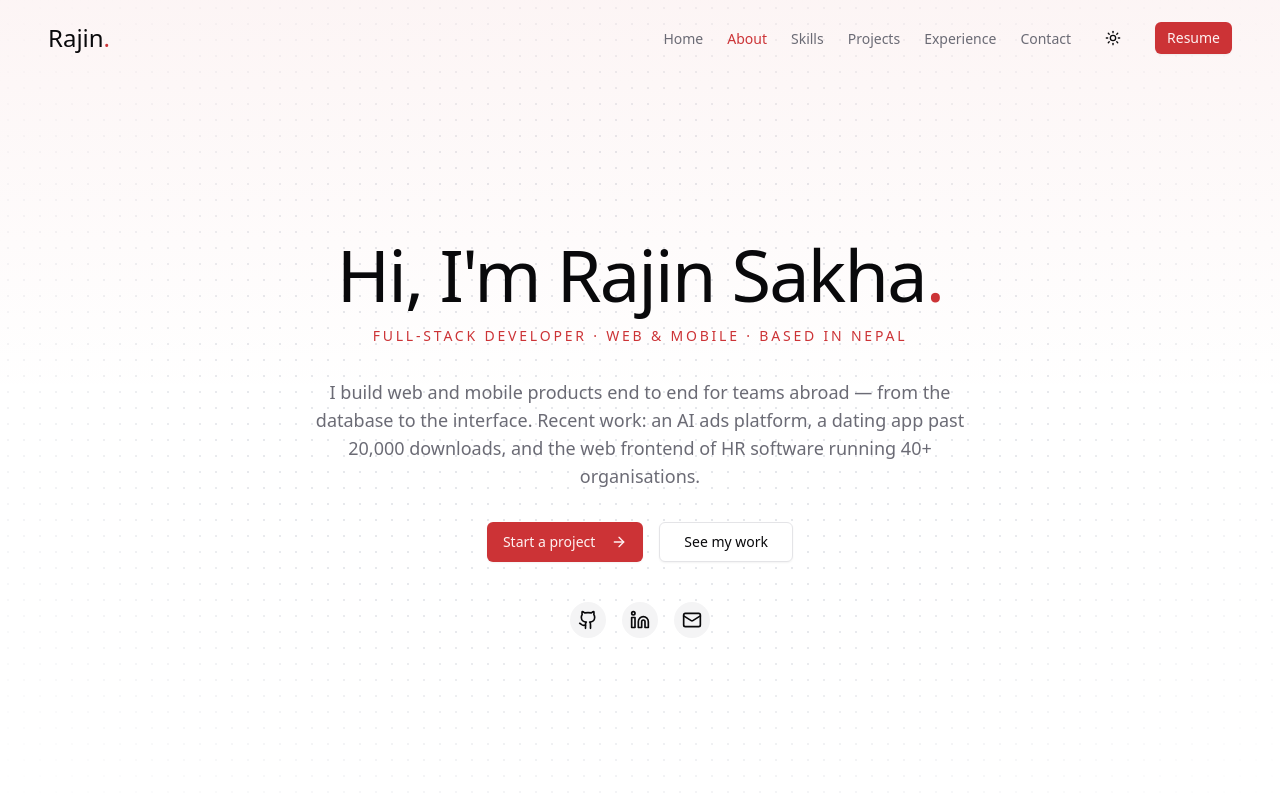
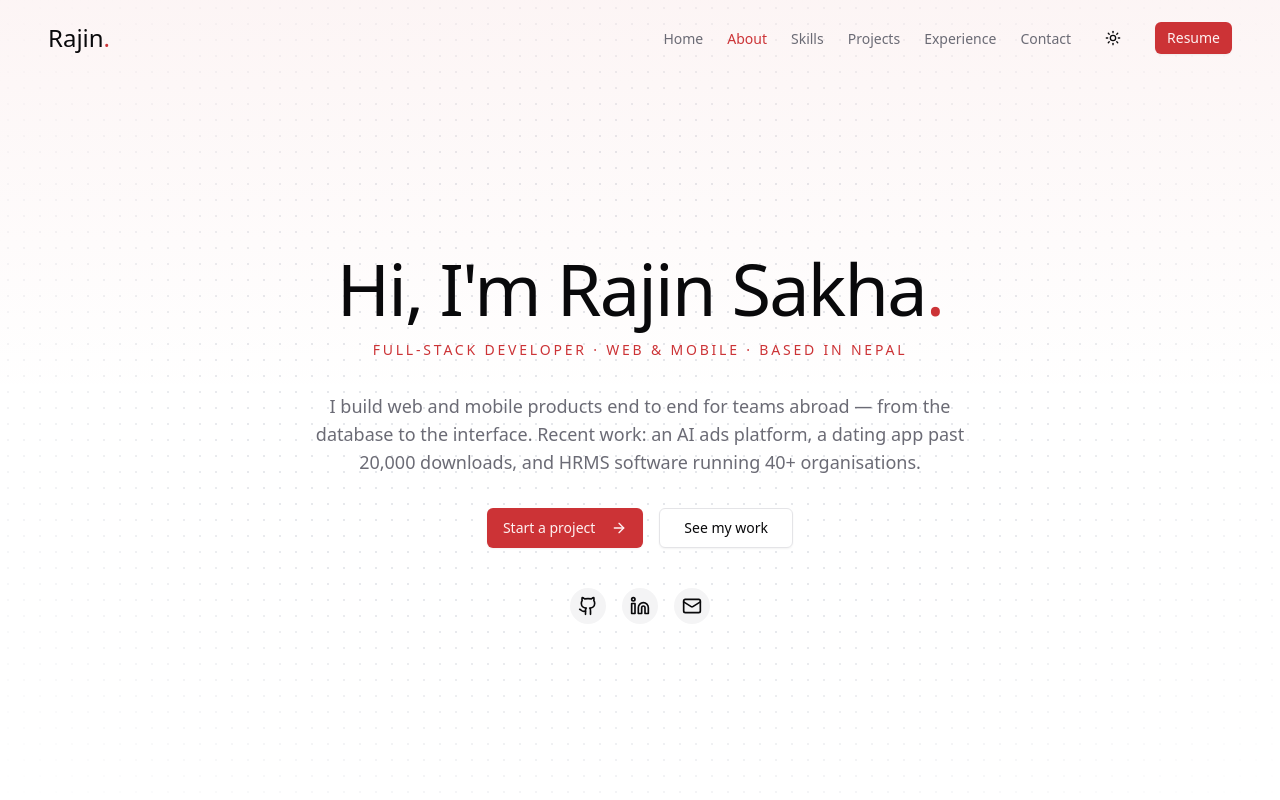
Before and after one commit to rajinsakha/Portfolio-v2, a Next.js app: page / in a window 1280 px wide. Shown: the top 800 px of the page. Built offline with nearby package versions, Linux system fonts and the light colour scheme.

Commit message:
content: hero says HRMS software

```diff
--- a/components/sections/hero/hero.tsx
+++ b/components/sections/hero/hero.tsx
@@ -19,8 +19,8 @@ export default function Hero() {
             <p className="mx-auto mb-8 max-w-2xl text-base text-muted-foreground lg:text-lg">
               I build web and mobile products end to end for teams abroad
               &mdash; from the database to the interface. Recent work: an AI
-              ads platform, a dating app past 20,000 downloads, and the web frontend
-              of HR software running 40+ organisations.
+              ads platform, a dating app past 20,000 downloads, and HRMS software
+              running 40+ organisations.
             </p>
           </MotionWrapper>
 
```
